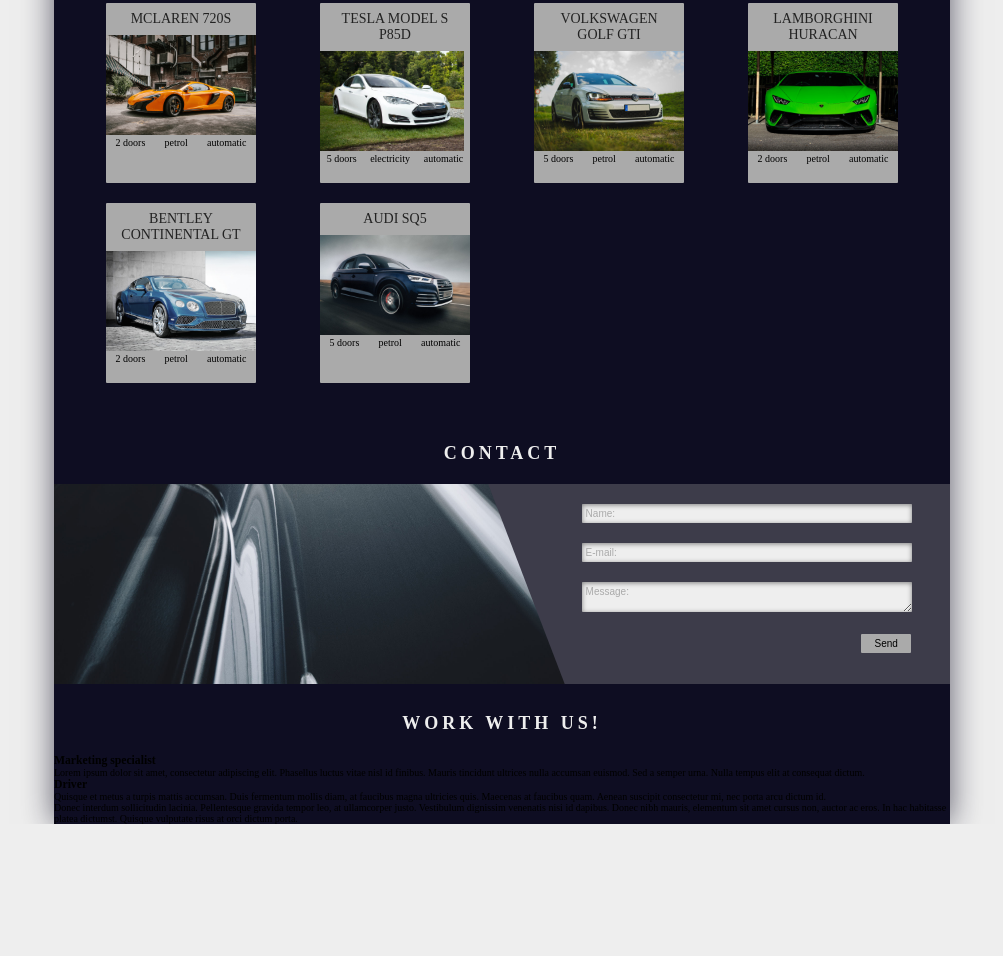
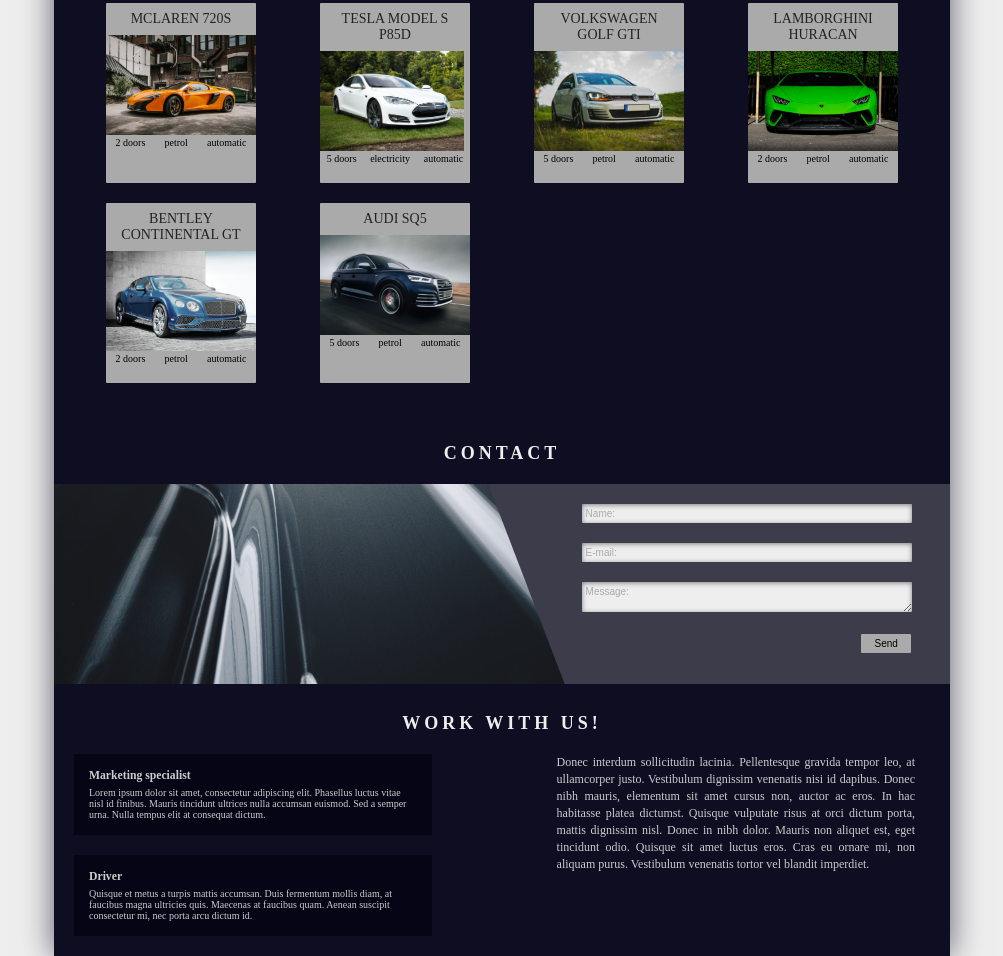
Before and after one commit to JohnyMielony07/Renton, a website: page index.html in a window 1280 px wide. Shown: the part 345-1301 px from the top of the page, without its empty margins (138-1141 px from the left). Before the commit the page ends 1169 px from the top, so only its background shows below. Drawn offline with Linux system fonts and the light colour scheme.

Commit message:
Style job offers

```diff
--- a/index.html
+++ b/index.html
@@ -341,7 +341,10 @@
                             Donec interdum sollicitudin lacinia. Pellentesque gravida tempor leo,
                             at ullamcorper justo. Vestibulum dignissim venenatis nisi id dapibus. Donec nibh mauris,
                             elementum sit amet cursus non, auctor ac eros. In hac habitasse platea dictumst.
-                            Quisque vulputate risus at orci dictum porta.
+                            Quisque vulputate risus at orci dictum porta, mattis dignissim nisl.
+                            Donec in nibh dolor. Mauris non aliquet est, eget tincidunt odio.
+                            Quisque sit amet luctus eros. Cras eu ornare mi, non aliquam purus.
+                            Vestibulum venenatis tortor vel blandit imperdiet.
                         </p>
                     </div>
 
--- a/sass/_careers.scss
+++ b/sass/_careers.scss
@@ -0,0 +1,45 @@
+.careers {
+
+}
+
+.jobs {
+
+    &__content {
+        display: flex;
+        justify-content: space-between;
+    }
+
+    &__list {
+        width: 40%;
+        margin: 0 2rem;
+        color: $color-light-grey-3;
+    }
+
+    &__item {
+        background-color: $color-primary-4;
+        padding: 1.5rem;
+
+        &:not(last-child) {
+            margin-bottom: 2rem;
+        }
+
+    }
+
+    &__title {
+        margin-bottom: .5rem;
+    }
+
+    &__detail {
+
+    }
+
+    &__desc {
+        width: 40%;
+        margin-right:  3.5rem;
+        color: $color-light-grey-3;
+        font-size: 1.2rem;
+        line-height: 1.7rem;
+        text-align: justify;
+
+    }
+}
--- a/sass/_typography.scss
+++ b/sass/_typography.scss
@@ -1,6 +1,7 @@
 .heading-1 {
     text-transform: uppercase;
     letter-spacing: .8rem;
+    text-align: center;
 }
 
 .heading-2 {
@@ -11,4 +12,5 @@
     font-size: 1.8rem;
     color: $color-light-grey-1;
     letter-spacing: .4rem;
+
 }
```
Also changed, not shown: css/style.css.
